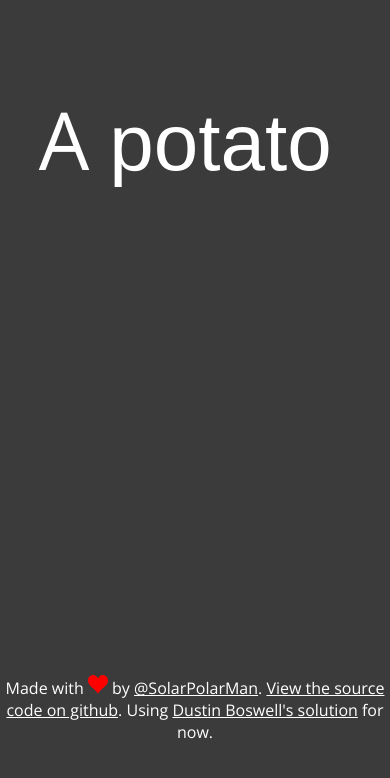
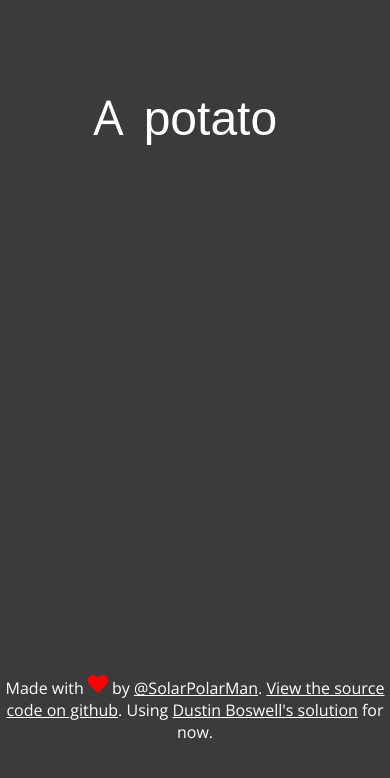
Before and after one commit to ChildishGiant/a-or-an, a plain HTML site: page index.html in a window 390 px wide. Drawn offline with nearby package versions, Linux system fonts and the light colour scheme.

Commit message:
styles ammirte

```diff
--- a/style.css
+++ b/style.css
@@ -58,9 +58,12 @@ body{
   /* For mobile phones: */
   #box{
     top:10%;
-    font-size: 5em;
+    font-size: 3em;
   }
 
+  input#givenWord{
+    max-width: 90%
+  }
   footer{
     top:80%;
     height: 20%;
```
